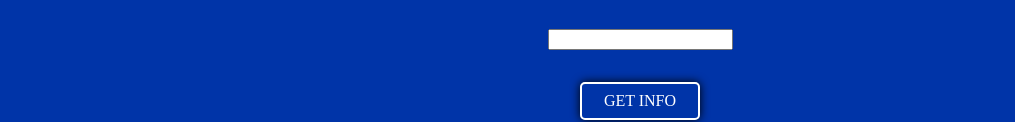
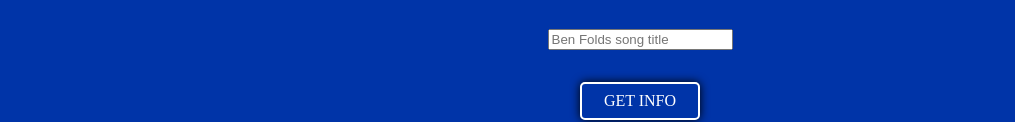
Before and after one commit to katiehom/ben-folds-app, a plain HTML site: page index.html in a window 1280 px wide. Shown: the part 563-685 px from the top of the page, without its empty margins (0-1015 px from the left). Drawn offline with Linux system fonts and the light colour scheme.

Commit message:
Added input placeholder

```diff
--- a/index.html
+++ b/index.html
@@ -10,7 +10,7 @@
 <body>
     <h1>Ben Folds App</h1>
     <img class="benPiano" src="images/ben-folds-1500x1000-blank-jpg.jpeg" alt="Ben Folds holding piano">
-    <input type="text">
+    <input type="text" placeholder="Ben Folds song title">
     <div class="buttons">
         <a id="getButton">Get Info</a>
     </div>
```
